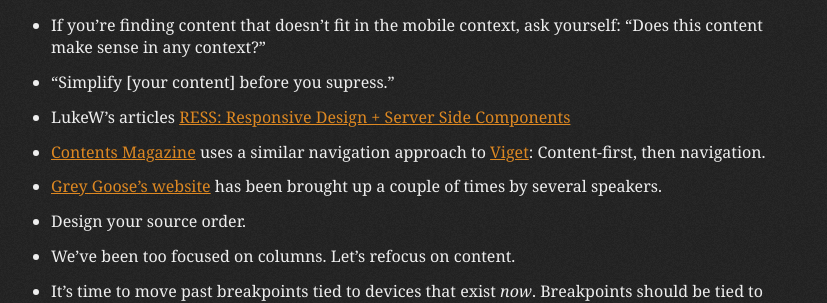
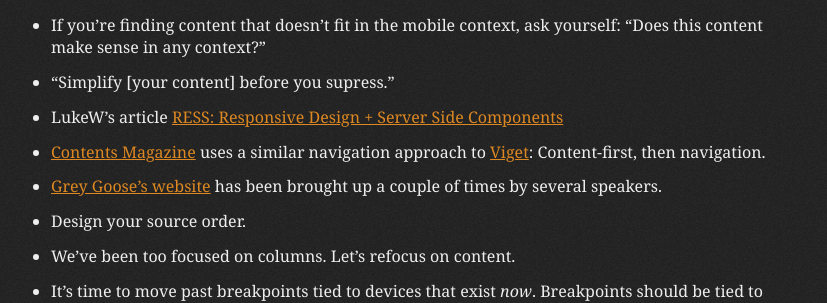
Before and after one commit to jgarber623/sketchnotes.sixtwothree.org, a Jekyll site: the page built from _posts/2012-08-06-rolling-up-our-responsive-sleeves.md, in a window 1280 px wide. Shown: the part 935-1238 px from the top of the page, without its empty margins (225-1052 px from the left). Built offline with Jekyll 4.4.1, drawn with Linux system fonts in a browser that asks for light colours.

Commit message:
Minor copy update.

```diff
--- a/_posts/2012-08-06-rolling-up-our-responsive-sleeves.md
+++ b/_posts/2012-08-06-rolling-up-our-responsive-sleeves.md
@@ -31,7 +31,7 @@ As available real estate changes, questions about the following come up:
 
 - If you're finding content that doesn't fit in the mobile context, ask yourself: "Does this content make sense in any context?"
 - "Simplify [your content] before you supress."
-- LukeW's articles [RESS: Responsive Design + Server Side Components](http://www.lukew.com/ff/entry.asp?1392)
+- LukeW's article [RESS: Responsive Design + Server Side Components](http://www.lukew.com/ff/entry.asp?1392)
 - [Contents Magazine](http://contentsmagazine.com) uses a similar navigation approach to [Viget](http://www.viget.com): Content-first, then navigation.
 - [Grey Goose's website](http://greygoose.com/) has been brought up a couple of times by several speakers.
 - Design your source order.
```
